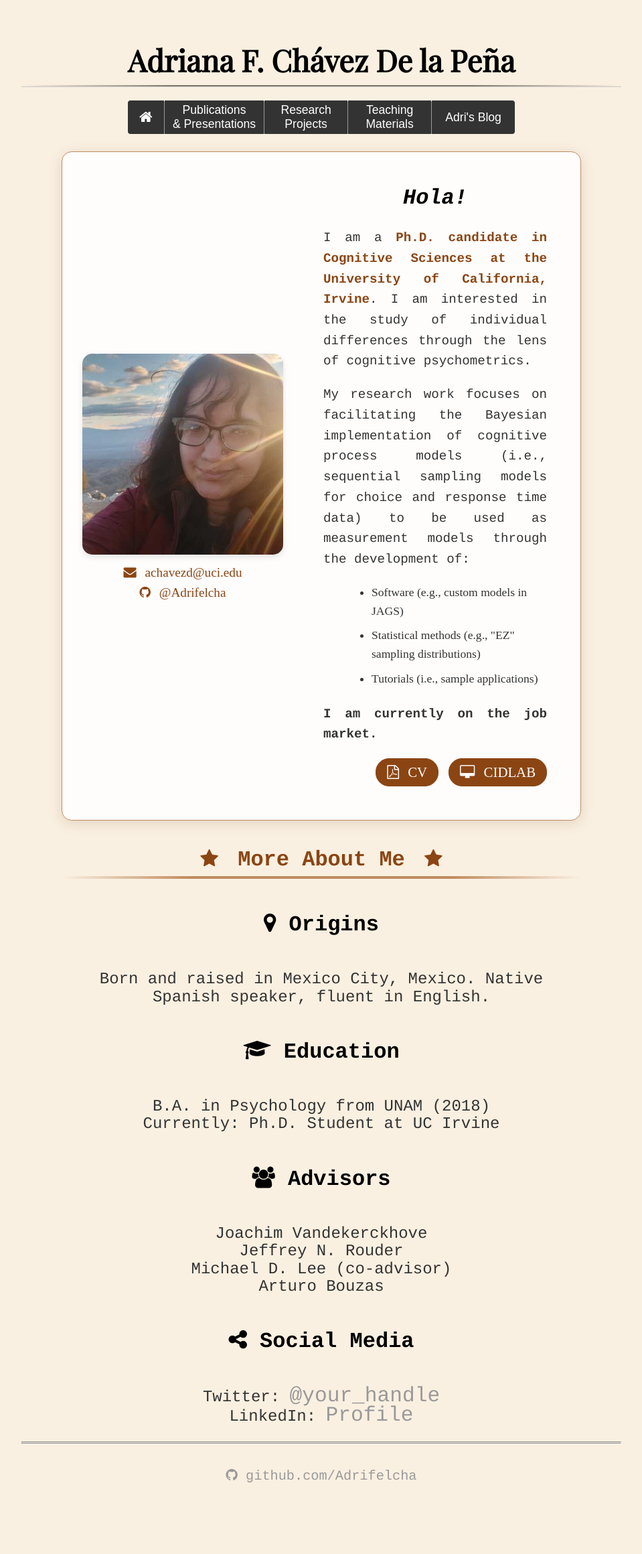
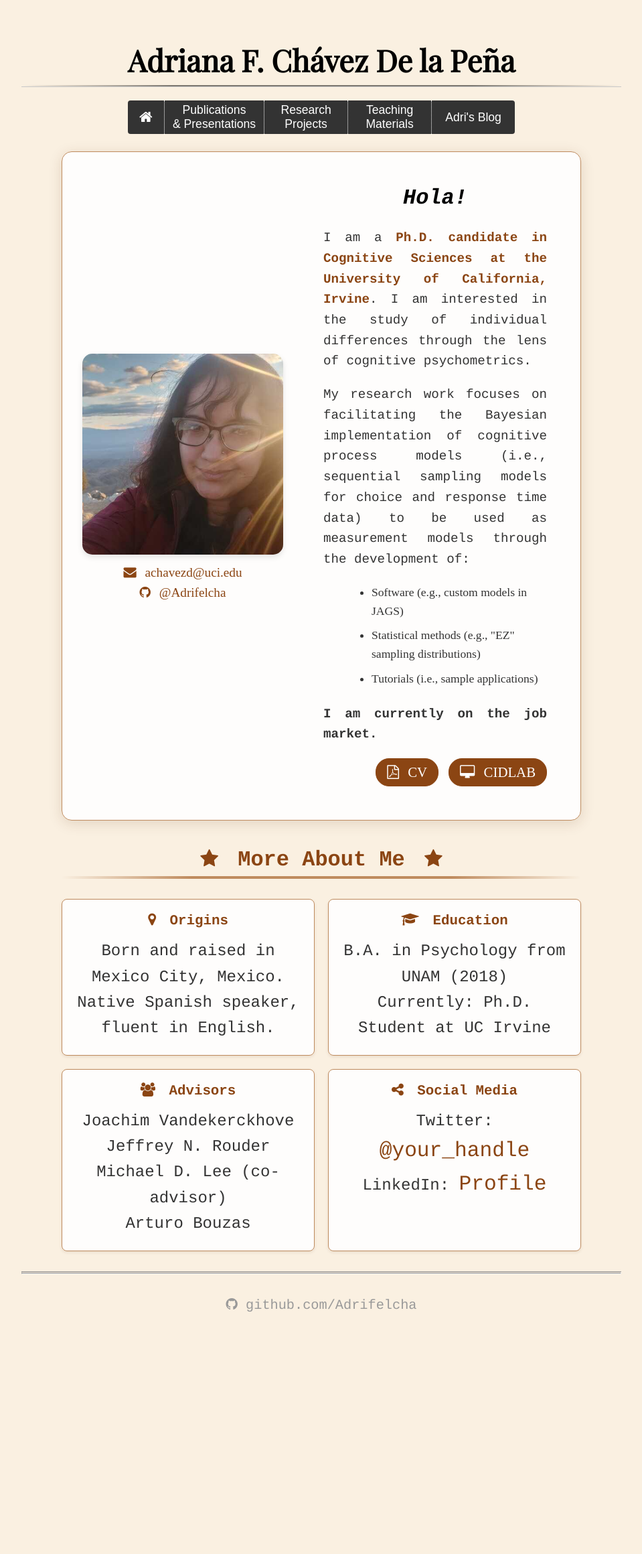
Before and after one commit to Adrifelcha/adrifelcha.github.io, a Jekyll site: the page built from index.html, in a window 1280 px wide. Shown: the whole page at 67% size, without its empty margins (160-1119 px from the left). Built offline with Jekyll 4.4.1, drawn with Linux system fonts in a browser that asks for light colours; some web fonts are replaced; after the commit the page ends 2066 px from its top, so only the background shows below that.

Commit message:
Add small text boxes for additional information on the main page

```diff
--- a/css/main.css
+++ b/css/main.css
@@ -1191,3 +1191,61 @@
 .more-about-section p {
     color: #333;
 }
+
+.info-grid {
+    display: grid;
+    grid-template-columns: repeat(2, 1fr);
+    gap: 20px;
+    margin: 30px 0;
+}
+
+.info-box {
+    background: rgba(255, 255, 255, 0.9);
+    border: 1px solid #BF8B5E;
+    border-radius: 8px;
+    padding: 20px;
+    box-shadow: 0 2px 4px rgba(87, 49, 12, 0.1);
+    transition: transform 0.3s ease;
+}
+
+.info-box:hover {
+    transform: translateY(-2px);
+    box-shadow: 0 4px 8px rgba(87, 49, 12, 0.15);
+}
+
+.info-box h3 {
+    color: #8b4513;
+    margin-top: 0;
+    margin-bottom: 15px;
+    font-size: 1.3em;
+}
+
+.info-box h3 i {
+    margin-right: 8px;
+}
+
+.info-box p {
+    margin: 0;
+    line-height: 1.6;
+}
+
+.info-box p strong {
+    color: #8b4513;
+}
+
+.info-box a {
+    color: #8b4513;
+    text-decoration: none;
+    transition: color 0.3s ease;
+}
+
+.info-box a:hover {
+    color: #BF8B5E;
+}
+
+/* Responsive design */
+@media screen and (max-width: 768px) {
+    .info-grid {
+        grid-template-columns: 1fr;
+    }
+}
```
